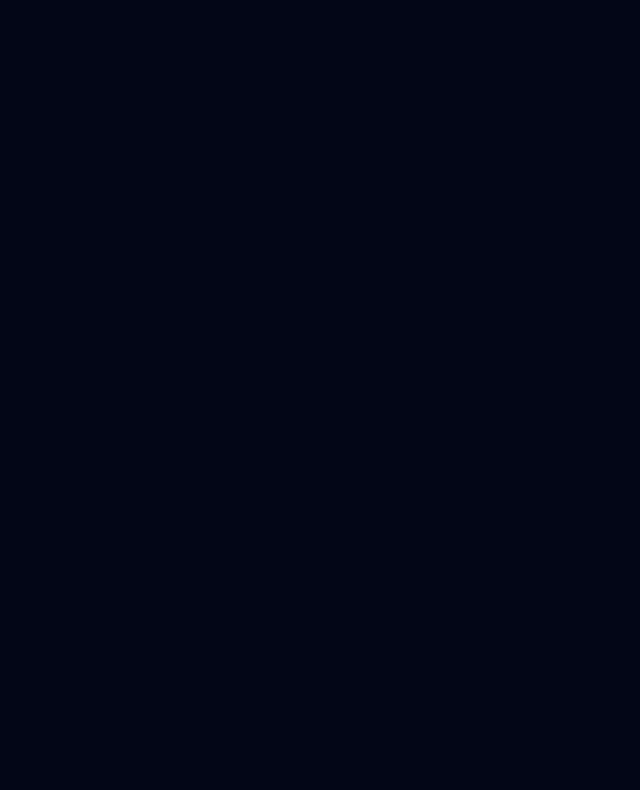
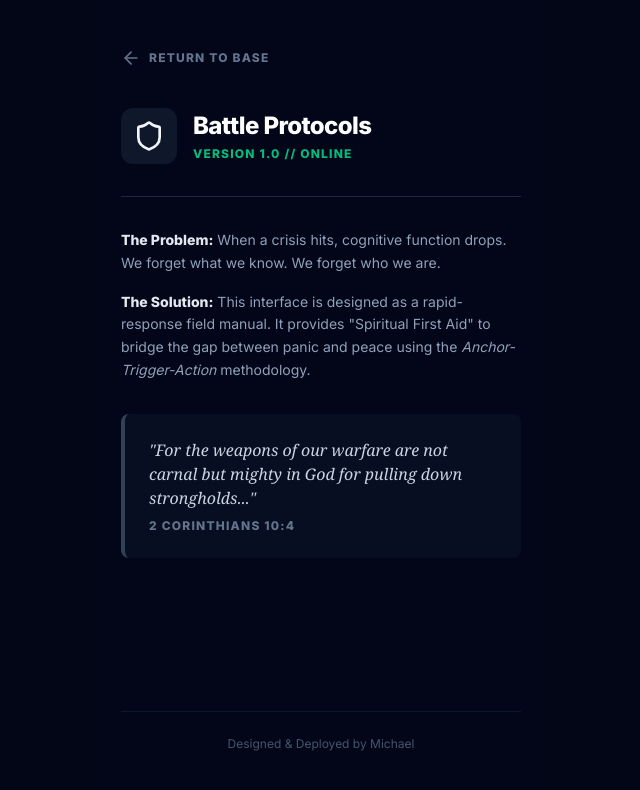
Before and after one commit to mtickle/defense-protocols, a React (Vite) app: page /#/about in a window 1280 px wide. Before the commit this address had no page. Shown: the top 790 px of the page, without its empty margins (319-959 px from the left). Built offline with nearby package versions, Linux system fonts and the light colour scheme.

Commit message:
Added About

```diff
--- a/dev-dist/sw.js
+++ b/dev-dist/sw.js
@@ -82,7 +82,7 @@ define(['./workbox-5a5d9309'], (function (workbox) { 'use strict';
     "revision": "ed2a3d03201071018b1cf86cfd5a0b9a"
   }, {
     "url": "index.html",
-    "revision": "0.qli8hj64ag4"
+    "revision": "0.tanvevahr2"
   }], {});
   workbox.cleanupOutdatedCaches();
   workbox.registerRoute(new workbox.NavigationRoute(workbox.createHandlerBoundToURL("index.html"), {
--- a/src/App.jsx
+++ b/src/App.jsx
@@ -1,6 +1,7 @@
 import { HashRouter, Route, Routes } from 'react-router-dom';
 import Dashboard from './pages/Dashboard';
 import ProtocolView from './pages/ProtocolView';
+import About from './pages/About';
 
 function App() {
   return (
@@ -8,6 +9,7 @@ function App() {
       <Routes>
         <Route path="/" element={<Dashboard />} />
         <Route path="/protocol/:slug" element={<ProtocolView />} />
+        <Route path="/about" element={<About />} />
       </Routes>
     </HashRouter>
   );
--- /dev/null
+++ b/src/pages/About.jsx
@@ -0,0 +1,62 @@
+import { ArrowLeft, Shield } from 'lucide-react';
+import { Link } from 'react-router-dom';
+
+export default function About() {
+    return (
+        <div className="min-h-screen bg-slate-950 text-slate-300 p-6 max-w-md mx-auto flex flex-col">
+
+            {/* Navigation */}
+            <header className="mb-8 pt-4">
+                <Link to="/" className="inline-flex items-center gap-2 text-slate-500 hover:text-white transition-colors p-2 -ml-2 rounded-lg hover:bg-slate-900">
+                    <ArrowLeft size={20} />
+                    <span className="text-xs font-bold uppercase tracking-widest">Return to Base</span>
+                </Link>
+            </header>
+
+            {/* Main Content */}
+            <main className="flex-1 space-y-8 animate-in fade-in slide-in-from-bottom-4 duration-500">
+
+                {/* Header */}
+                <div className="flex items-center gap-4 border-b border-slate-800 pb-8">
+                    <div className="p-3 bg-slate-900 rounded-xl text-slate-100">
+                        <Shield size={32} />
+                    </div>
+                    <div>
+                        <h1 className="text-2xl font-extrabold text-white tracking-tight">Battle Protocols</h1>
+                        <p className="text-emerald-500 text-xs font-bold uppercase tracking-widest mt-1">
+                            Version 1.0 // Online
+                        </p>
+                    </div>
+                </div>
+
+                {/* The Why */}
+                <div className="space-y-4 text-slate-400 leading-relaxed text-sm">
+                    <p>
+                        <strong className="text-slate-200">The Problem:</strong> When a crisis hits, cognitive function drops. We forget what we know. We forget who we are.
+                    </p>
+                    <p>
+                        <strong className="text-slate-200">The Solution:</strong> This interface is designed as a rapid-response field manual. It provides "Spiritual First Aid" to bridge the gap between panic and peace using the <em>Anchor-Trigger-Action</em> methodology.
+                    </p>
+                </div>
+
+                {/* The Verse */}
+                <div className="bg-slate-900/50 p-6 rounded-lg border-l-4 border-slate-700">
+                    <p className="italic font-serif text-slate-300 mb-2">
+                        "For the weapons of our warfare are not carnal but mighty in God for pulling down strongholds..."
+                    </p>
+                    <p className="text-xs font-bold text-slate-500 uppercase tracking-widest">
+                        2 Corinthians 10:4
+                    </p>
+                </div>
+
+            </main>
+
+            {/* Footer Credits */}
+            <footer className="mt-12 py-6 border-t border-slate-900 text-center">
+                <p className="text-slate-600 text-xs">
+                    Designed & Deployed by Michael
+                </p>
+            </footer>
+        </div>
+    );
+}
--- a/src/pages/Dashboard.jsx
+++ b/src/pages/Dashboard.jsx
@@ -1,4 +1,4 @@
-import { Anchor, ChevronRight, Cloud, Compass, Flame, Heart, ShieldCheck, Sprout, Sun, Trophy, Zap } from 'lucide-react';
+import { Anchor, ChevronRight, Cloud, Compass, Flame, Heart, Info, ShieldCheck, Sprout, Sun, Trophy, Zap } from 'lucide-react';
 import { Link } from 'react-router-dom';
 import protocols from '../data/protocols.json';
 
@@ -47,6 +47,15 @@ export default function Dashboard() {
                     );
                 })}
             </div>
+            <footer className="mt-12 mb-6 flex justify-center">
+                <Link
+                    to="/about"
+                    className="group flex items-center gap-2 px-4 py-2 rounded-full bg-slate-900/50 text-slate-500 hover:text-slate-300 hover:bg-slate-900 transition-all text-xs font-bold uppercase tracking-widest"
+                >
+                    <Info size={14} className="group-hover:text-emerald-400 transition-colors" />
+                    <span>System Intel</span>
+                </Link>
+            </footer>
         </div>
     );
 }
```
